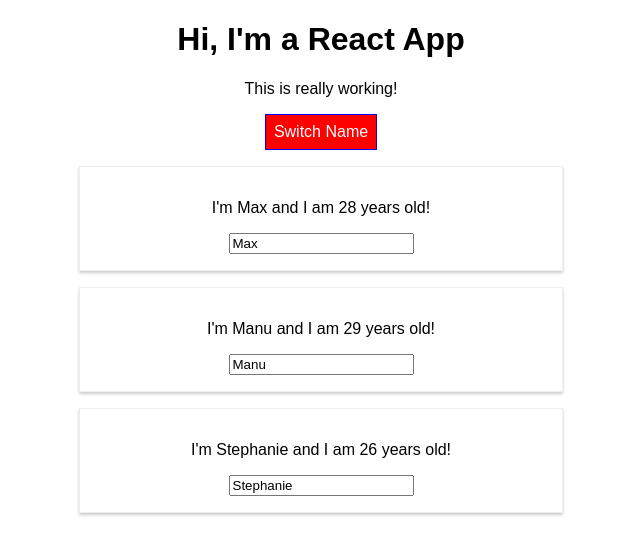
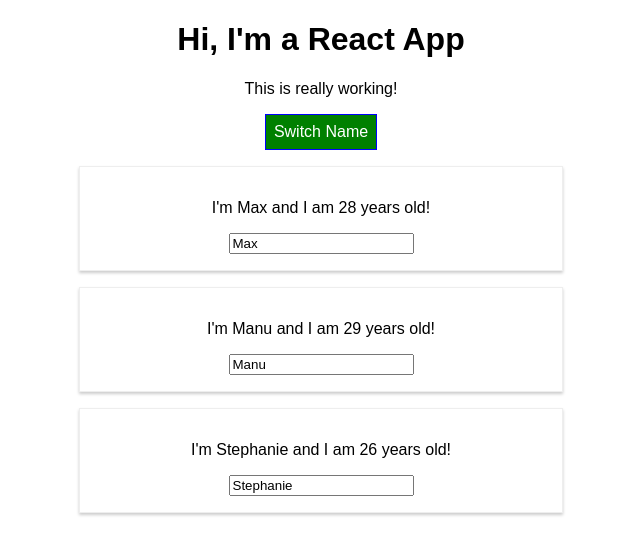
Before and after one commit to Brainilio/React-Practices, a React (Create React App) app in the folder react-complete-guide/: page / in a window 1280 px wide. Both pictures are taken after a click on the button "Switch Name". Shown: the top 554 px of the page, without its empty margins (319-959 px from the left). Built offline with nearby package versions, Linux system fonts and the light colour scheme.

Commit message:
commit latest version

```diff
--- a/react-complete-guide/src/App.css
+++ b/react-complete-guide/src/App.css
@@ -9,3 +9,21 @@
 .bold {
   font-weight: bold;
 }
+
+
+.button {
+
+  background-color: green;
+  color: white;
+  font: inherit;
+  border: 1px solid blue;
+  padding: 8px;
+  cursor: pointer;
+
+
+}
+
+.button:hover {
+  background-color: lightgreen;
+  color: black;
+}
--- a/react-complete-guide/src/App.js
+++ b/react-complete-guide/src/App.js
@@ -1,7 +1,6 @@
 import React, { Component } from "react";
 import "./App.css";
 import Person from "./Person/Person";
-import Radium, {StyleRoot} from 'radium';
 
 class App extends Component {
   state = {
@@ -62,18 +61,18 @@
   };
 
   render() {
-    const style = {
-      backgroundColor: "green",
-      color: 'white',
-      font: "inherit",
-      border: "1px solid blue",
-      padding: "8px",
-      cursor: "pointer",
-      ':hover':  {
-        backgroundColor: 'lightgreen',
-        color: 'black'
-      }
-    };
+    // const style = {
+    //   backgroundColor: "green",
+    //   color: 'white',
+    //   font: "inherit",
+    //   border: "1px solid blue",
+    //   padding: "8px",
+    //   cursor: "pointer",
+    //   ':hover':  {
+    //     backgroundColor: 'lightgreen',
+    //     color: 'black'
+    //   }
+    // };
 
     let persons = null;
 
@@ -94,13 +93,6 @@
           </div>
       );
 
-      style.backgroundColor = 'red';
-
-      // Assign new javascript object to this
-      style[':hover'] =  {
-        backgroundColor: 'salmon',
-        color: 'black'
-      }
 
     }
 
@@ -115,20 +107,20 @@
     }
 
     return (
-      <StyleRoot>
+
       <div className="App">
         <h1>Hi, I'm a React App</h1>
         <p className={classes.join(' ')}> This is really working!</p>
-        <button style={style} onClick={this.togglePersonsHandler}>
+        <button className="button" onClick={this.togglePersonsHandler}>
           Switch Name
         </button>
         {persons}
       </div>
-      </StyleRoot>
+
     );
     // return React.createElement('div', {className: 'App'}, React.createElement('h1', null, 'Hi I\'m a React App'));
   }
 }
 
 // Higher order component
-export default Radium(App);
+export default App
--- a/react-complete-guide/src/Person/Person.css
+++ b/react-complete-guide/src/Person/Person.css
@@ -1,4 +1,4 @@
-.Person {
+/* .Person {
     width: 60%;
     margin: 16px auto;
     border: 1px solid #eee;
@@ -6,3 +6,9 @@
     padding: 16px;
     text-align: center;
 }
+
+@media (min-width: 500px) {
+    .Person {
+        width: 450px;
+    }
+} */
--- a/react-complete-guide/src/Person/Person.js
+++ b/react-complete-guide/src/Person/Person.js
@@ -1,23 +1,31 @@
 import React from 'react'
 import "./Person.css";
-import Radium from 'radium';
+import styled from 'styled-components';
 
+const StyledDiv = styled.div`
+        width: 60%;
+        margin: 16px auto;
+        border: 1px solid #eee;
+        box-shadow: 0 2px 3px #ccc;
+        padding: 16px;
+        text-align: center;
+        }
+
+        @media (min-width: 500px) {
+        width: 450px;
+        }
+        `;
 
 const Person = (props) => {
-    const style = {
-        // To use this, you have to wrap the app with a styleroot component
-        '@media (min-width: 500px)': {
-            width: '450px'
-        }
-    }
 
    return (
-       <div className="Person" style={style}>
+       // <div className="Person" style={style}>
+        <StyledDiv>
        <p onClick={props.click}>I'm {props.name} and I am {props.age} years old!</p>
        <p>{props.children}</p>
        <input type="text" onChange={props.changed} value={props.name}/>
-       </div>
+       </StyledDiv>
    )
 };
 
-export default Radium(Person);
+export default Person;
```
